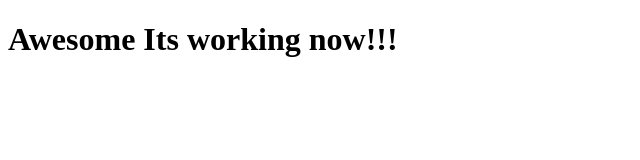
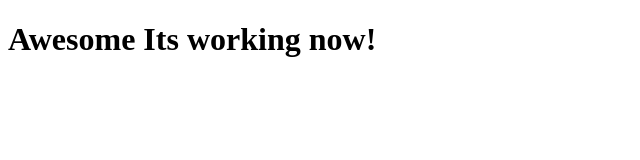
Before and after one commit to aniketsrivastava0011/s3-static-website, a plain HTML site: page index.html in a window 1280 px wide. Shown: the full height of the page, 0-640 px from the left. Drawn offline with Linux system fonts and the light colour scheme.

Commit message:
Update index.html

```diff
--- a/index.html
+++ b/index.html
@@ -6,6 +6,6 @@
     <title>A Test Page</title>
 </head>
 <body>
-    <h1>Awesome Its working now!!!</h1>
+    <h1>Awesome Its working now!</h1>
 </body>
 </html>
```
